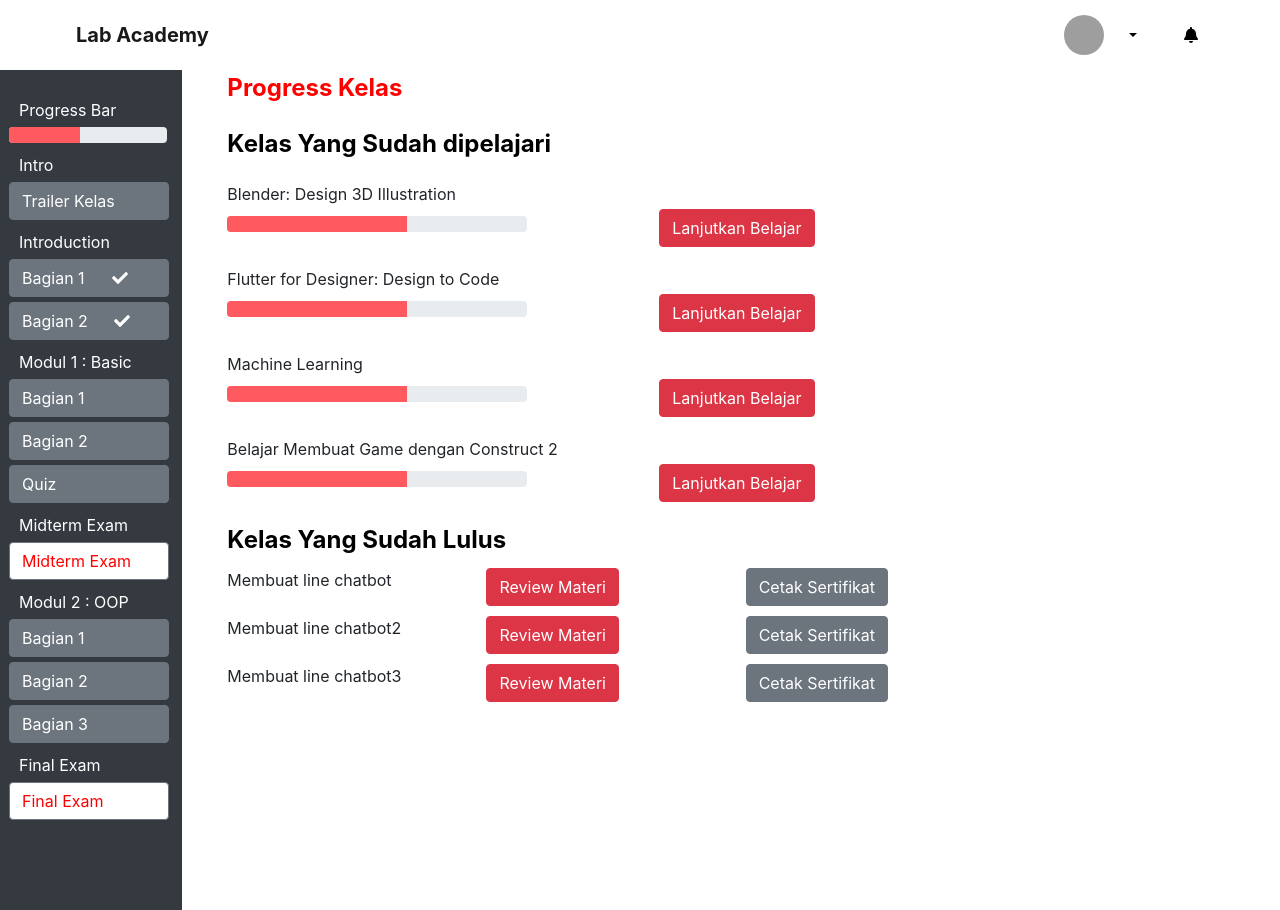
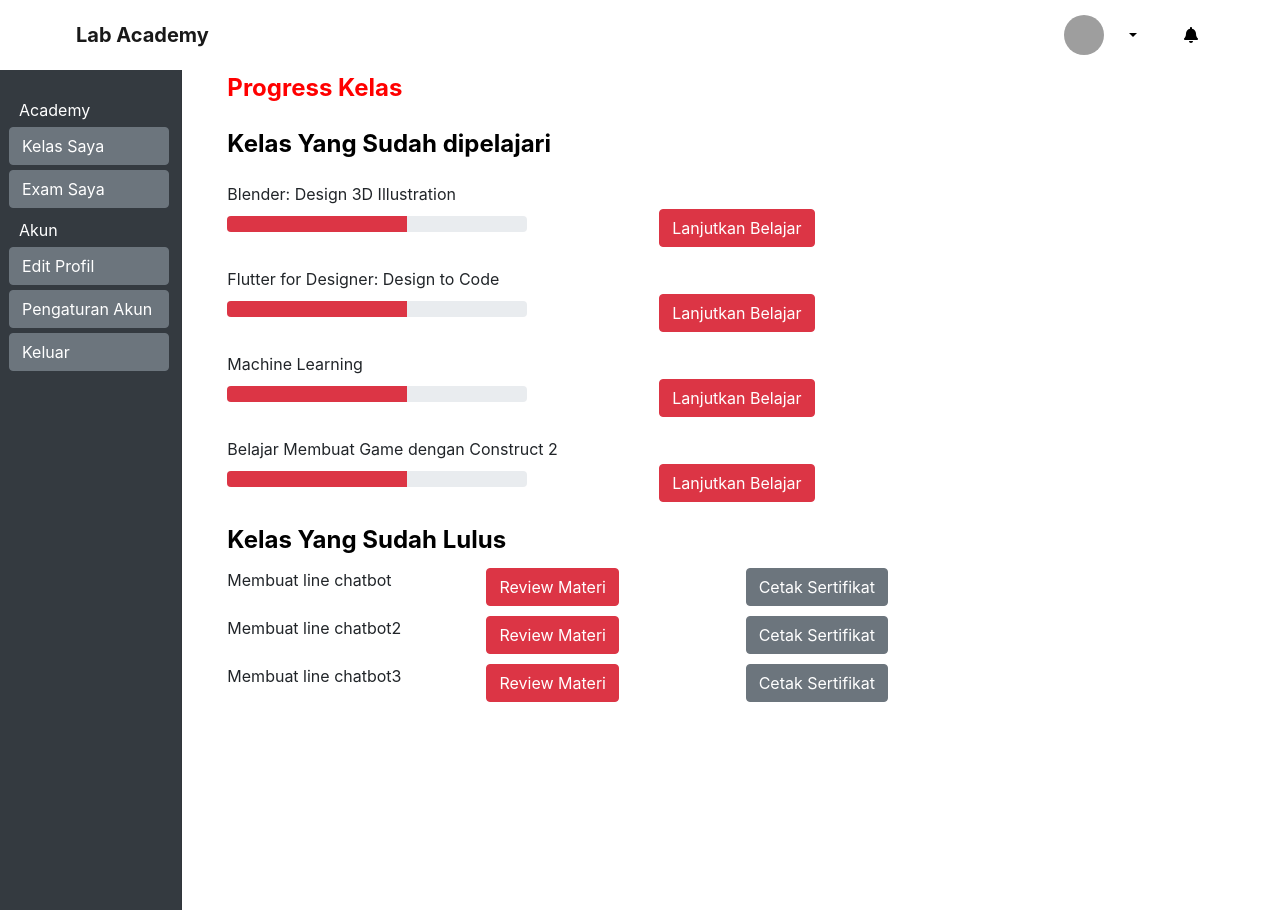
Before and after one commit to Project-Caslab-19/frontend-belajar-online, a React (Create React App) app: page /progress-kelas in a window 1280 px wide. Built offline with nearby package versions, Linux system fonts and the light colour scheme; grey boxes are pictures that could not be loaded.

Commit message:
proggress kelas

```diff
--- a/src/Components/ProgressKelas/progresskelas.js
+++ b/src/Components/ProgressKelas/progresskelas.js
@@ -14,7 +14,7 @@ function progresskelas() {
                     <Col sm={8} className="tittle-progkelas">Progress Kelas</Col>
                     <Col sm={8} className="hero-progkelas">Kelas Yang Sudah dipelajari</Col>
                     <Col sm={8} className="sub-progkelas">Blender: Design 3D Illustration</Col>
-                    <Col sm={5}> <ProgressBar now={60} variant="red" style={{ maxWidth: 300, marginTop: 10 }} /></Col>
+                    <Col sm={5}> <ProgressBar now={60} variant="danger" style={{ maxWidth: 300, marginTop: 10 }} /></Col>
                     <Col>  <Button variant="danger" size="m" style={{ marginTop: 3 }}>
                         Lanjutkan Belajar
     </Button></Col>
@@ -22,7 +22,7 @@ function progresskelas() {
                 <Row>
 
                     <Col sm={8} className="sub-progkelas">Flutter for Designer: Design to Code</Col>
-                    <Col sm={5}> <ProgressBar now={60} variant="red" style={{ maxWidth: 300, marginTop: 10 }} /></Col>
+                    <Col sm={5}> <ProgressBar now={60} variant="danger" style={{ maxWidth: 300, marginTop: 10 }} /></Col>
                     <Col>  <Button variant="danger" size="m" style={{ marginTop: 3 }}>
                         Lanjutkan Belajar
     </Button></Col>
@@ -30,7 +30,7 @@ function progresskelas() {
                 <Row>
 
                     <Col sm={8} className="sub-progkelas">Machine Learning</Col>
-                    <Col sm={5}> <ProgressBar now={60} variant="red" style={{ maxWidth: 300, marginTop: 10 }} /></Col>
+                    <Col sm={5}> <ProgressBar now={60} variant="danger" style={{ maxWidth: 300, marginTop: 10 }} /></Col>
                     <Col>  <Button variant="danger" size="m" style={{ marginTop: 3 }}>
                         Lanjutkan Belajar
     </Button></Col>
@@ -38,7 +38,7 @@ function progresskelas() {
                 <Row>
 
                     <Col sm={8} className="sub-progkelas">Belajar Membuat Game dengan Construct 2</Col>
-                    <Col sm={5}> <ProgressBar now={60} variant="red" style={{ maxWidth: 300, marginTop: 10 }} /></Col>
+                    <Col sm={5}> <ProgressBar now={60} variant="danger" style={{ maxWidth: 300, marginTop: 10 }} /></Col>
                     <Col>  <Button variant="danger" size="m" style={{ marginTop: 3 }}>
                         Lanjutkan Belajar
     </Button></Col>
--- a/src/Components/Sidebar2/sidebar2.js
+++ b/src/Components/Sidebar2/sidebar2.js
@@ -3,6 +3,7 @@ import { Nav } from "react-bootstrap";
 import { withRouter } from "react-router";
 import './sidebar2.css';
 import Button from 'react-bootstrap/Button'
+
 
 
 const Side2 = props => {
--- a/src/Pages/progress-kelas.jsx
+++ b/src/Pages/progress-kelas.jsx
@@ -1,7 +1,7 @@
 import React from "react";
 import { Container, Row, Col, Card, Form, Button } from "react-bootstrap";
 import { withRouter } from "react-router";
-import Sidebar from "../Components/Sidebar/Sidebar";
+import Sidebar from '../Components/Sidebar2/sidebar2'
 import Navbar2 from '../Components/Navbar2/navbar2';
 import ProgKelas from '../Components/ProgressKelas/progresskelas';
 
```
